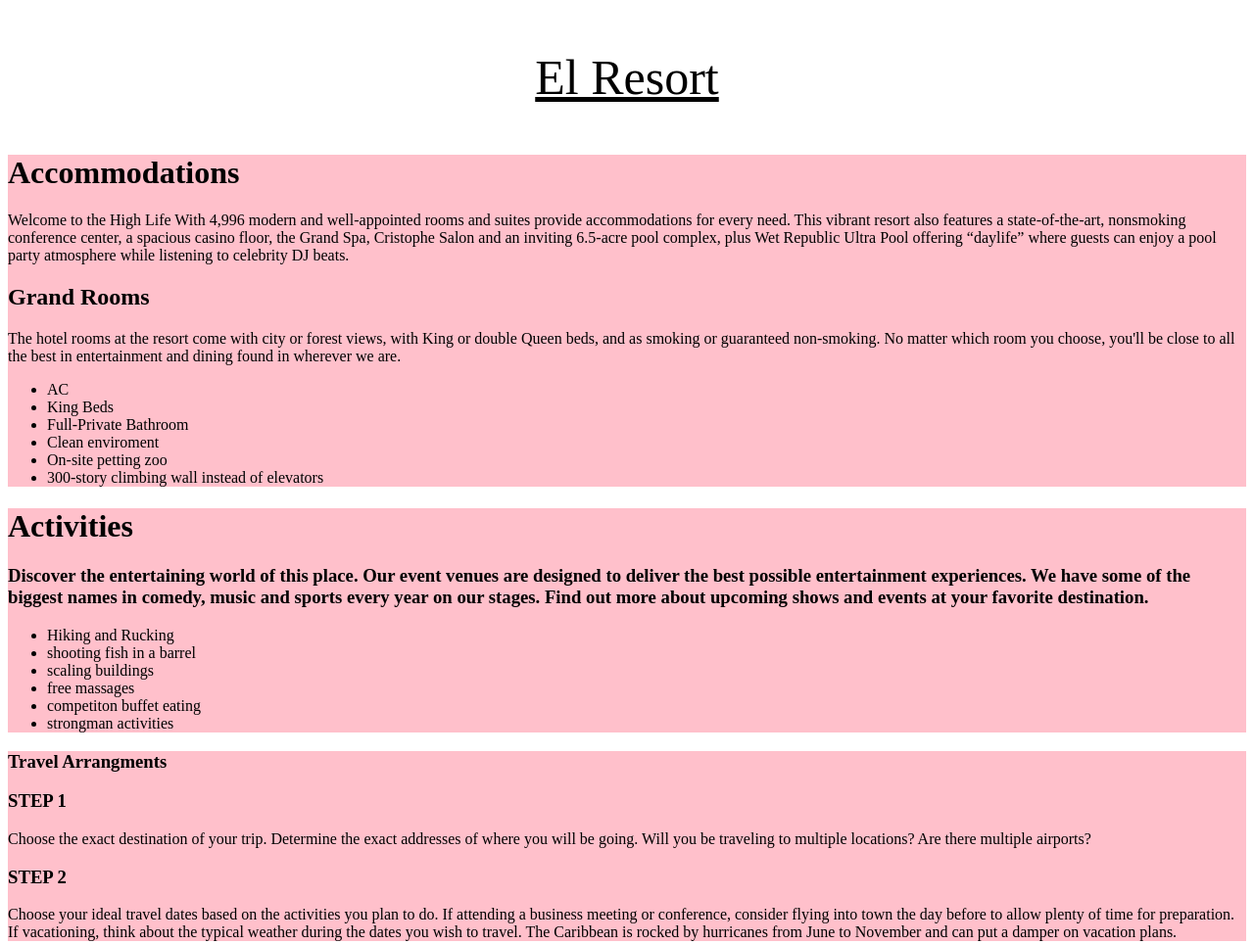
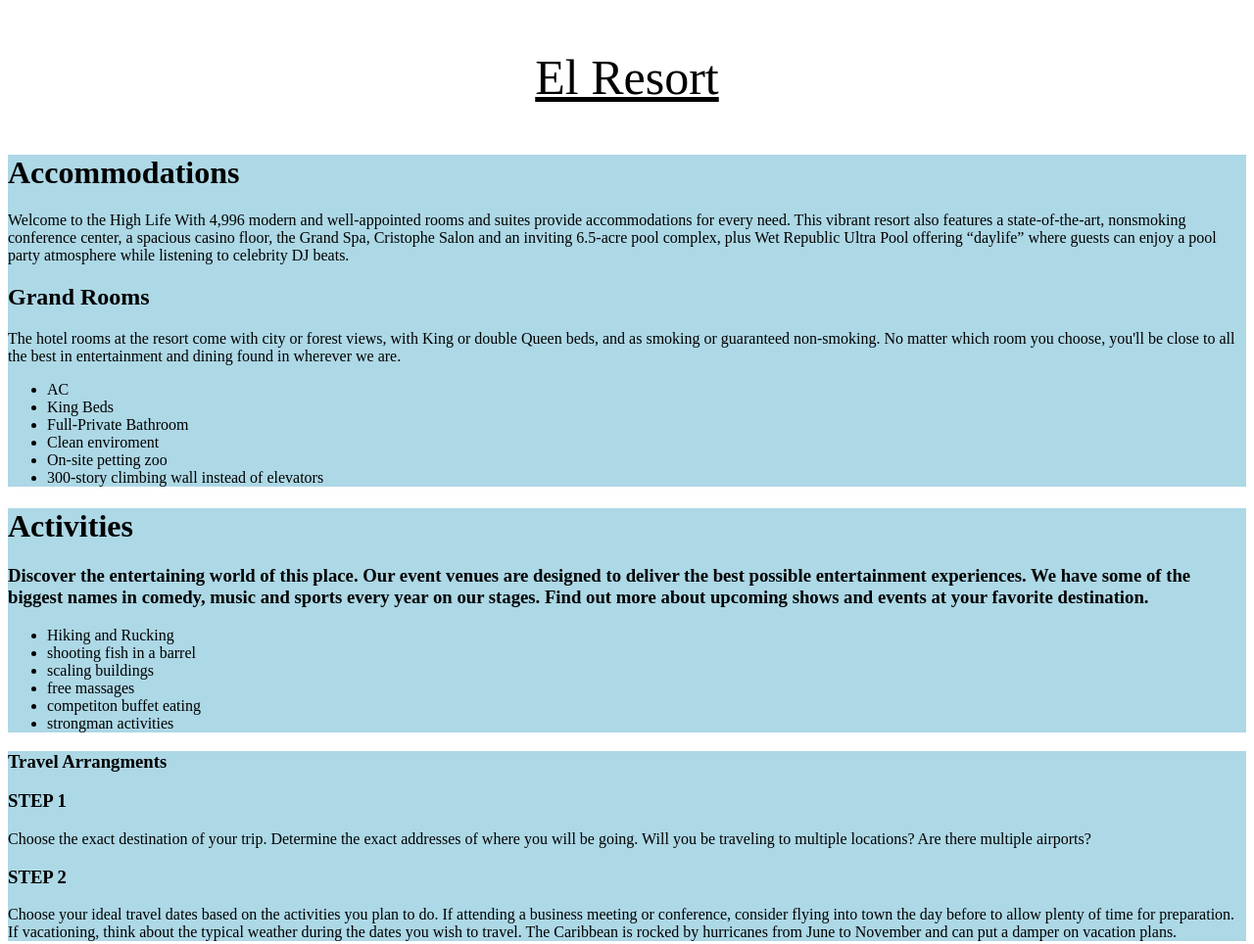
Before and after one commit to jIrwinCline/resort-website, a plain HTML site: page index.html in a window 1280 px wide. Shown: the top 964 px of the page at 98% size. Drawn offline with Linux system fonts and the light colour scheme.

Commit message:
this is the blue style

```diff
--- a/css/styles.css
+++ b/css/styles.css
@@ -7,15 +7,15 @@
 }
 
 .accommodations {
-  background-color: pink;
+  background-color: lightblue;
 }
 
 .Activities {
-  background-color: pink;
+  background-color: lightblue;
 }
 
 .travel-arrangements {
-  background-color: pink;
+  background-color: lightblue;
 }
 .ContactInfo {
   background-color: lightgrey;
```
